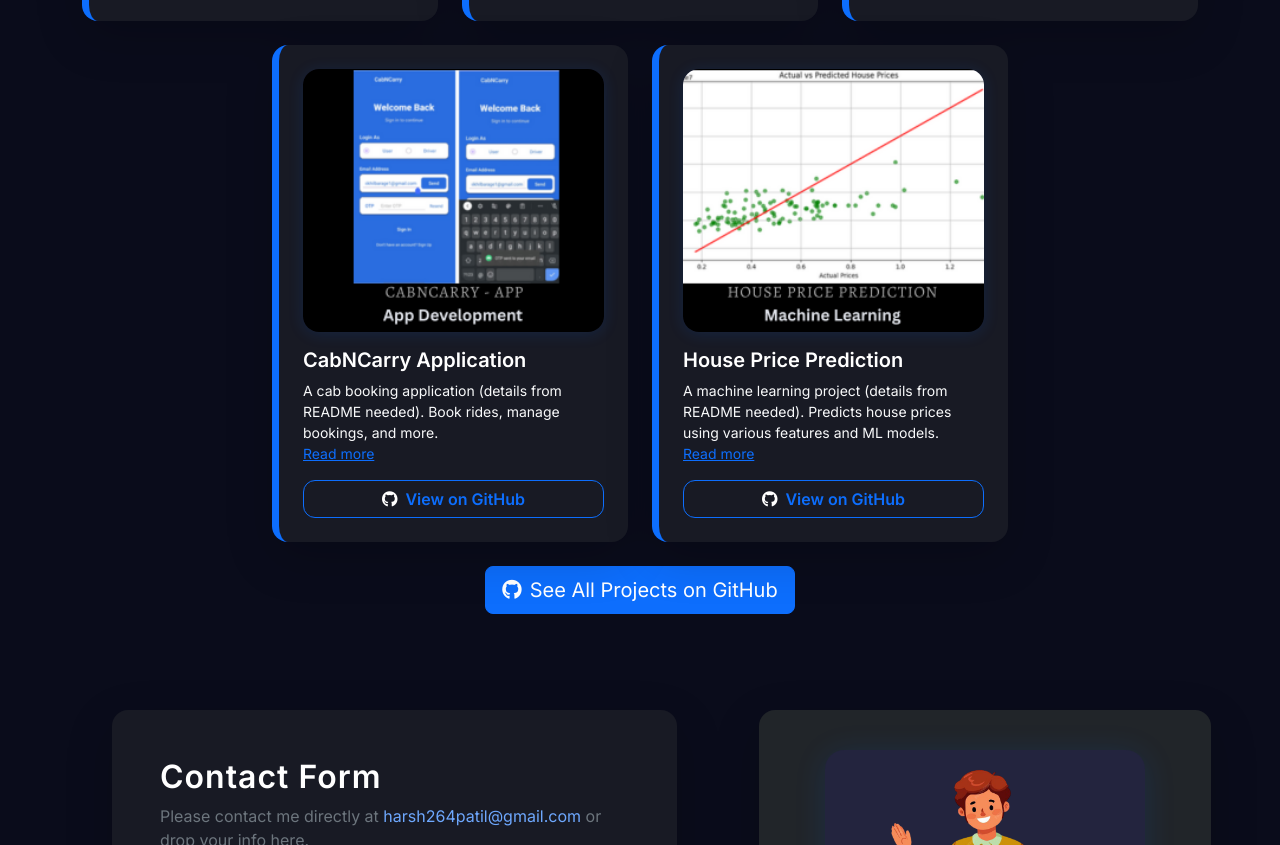
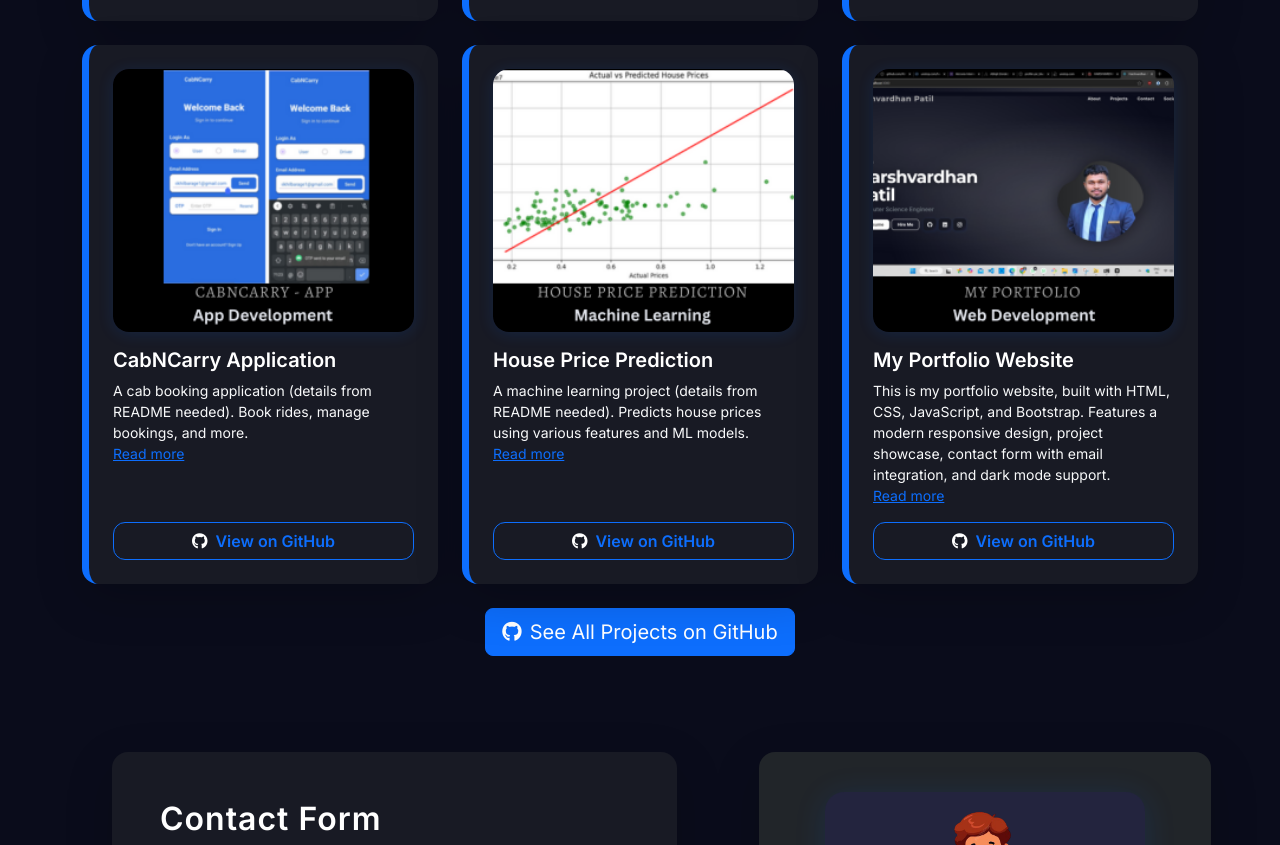
Before and after one commit to Harshvardhan-Patil-264/Portfolio, a website: page public/index.html in a window 1280 px wide. Shown: the part 2720-3565 px from the top of the page. Drawn offline with nearby package versions, Linux system fonts and the light colour scheme.

```diff
--- a/public/index.html
+++ b/public/index.html
@@ -8,6 +8,7 @@
   <link href="https://cdnjs.cloudflare.com/ajax/libs/font-awesome/6.4.2/css/all.min.css" rel="stylesheet">
   <link rel="stylesheet" href="/css/style.css">
   <link href="https://fonts.googleapis.com/css2?family=Montserrat:wght@700;900&family=Inter:wght@400;600&display=swap" rel="stylesheet">
+  <link rel="icon" type="image/png" href="/assets/letter-h.png">
 </head>
 <body class="dark-mode">
   <!-- Starry Background -->
@@ -249,6 +250,18 @@
           <a href="https://github.com/Harshvardhan-Patil-264/House_price_prediction" target="_blank" class="btn btn-outline-primary mt-auto"><i class="fab fa-github me-2"></i>View on GitHub</a>
         </div>
       </div>
+      <!-- New Project: take9.png -->
+      <div class="col-12 col-md-6 col-lg-4 js-fadeInUp">
+        <div class="project-card-modern bg-dark text-light rounded-4 shadow-lg p-4 h-100 d-flex flex-column justify-content-between">
+          <div>
+            <img src="/assets/9.png" alt="Project Screenshot" class="project-thumb mb-3">
+            <h5 class="fw-bold mb-2">My Portfolio Website</h5>
+            <p class="small mb-3">This is my portfolio website, built with HTML, CSS, JavaScript, and Bootstrap. Features a modern responsive design, project showcase, contact form with email integration, and dark mode support.<br><a href="https://github.com/Harshvardhan-Patil-264/portfolio-website" target="_blank">Read more</a></p>
+          </div>
+          <a href="https://github.com/Harshvardhan-Patil-264/Portfolio" target="_blank" class="btn btn-outline-primary mt-auto"><i class="fab fa-github me-2"></i>View on GitHub</a>
+        </div>
+      </div>
+
     </div>
     <div class="text-center mt-4">
       <a href="https://github.com/Harshvardhan-Patil-264?tab=repositories" target="_blank" class="btn btn-primary btn-lg"><i class="fab fa-github me-2"></i>See All Projects on GitHub</a>
```
Also changed, not shown: README.md (added), public/assets/9.png (added), public/assets/letter-h.png (added).
